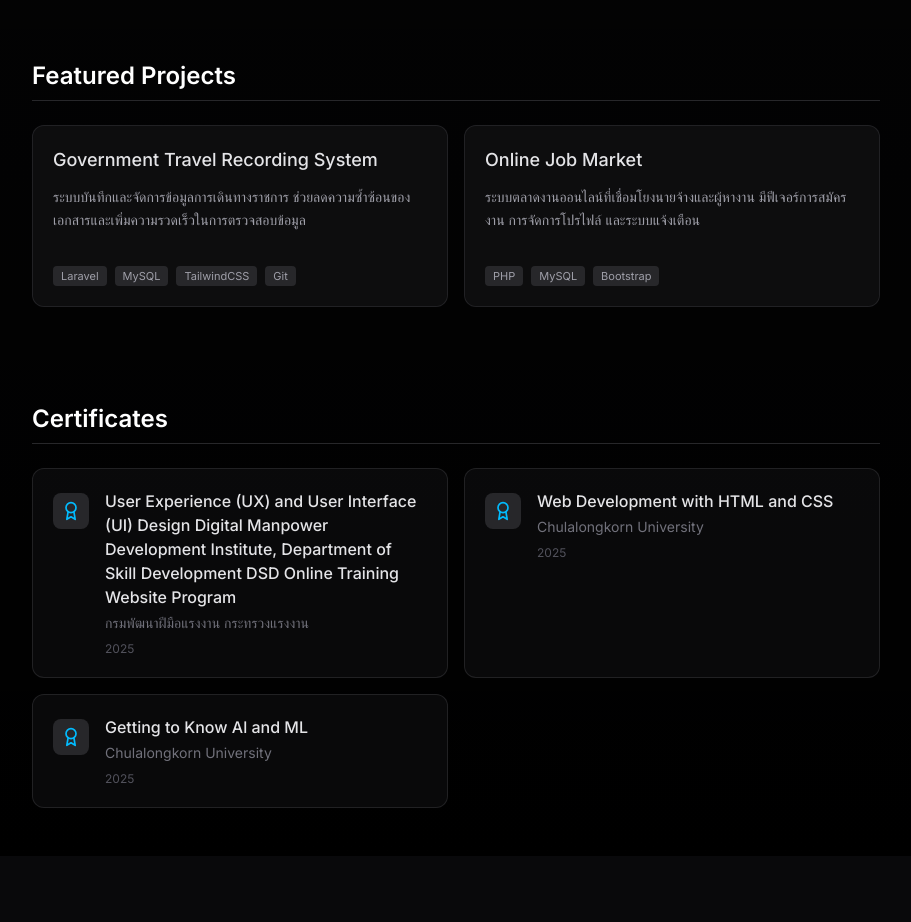
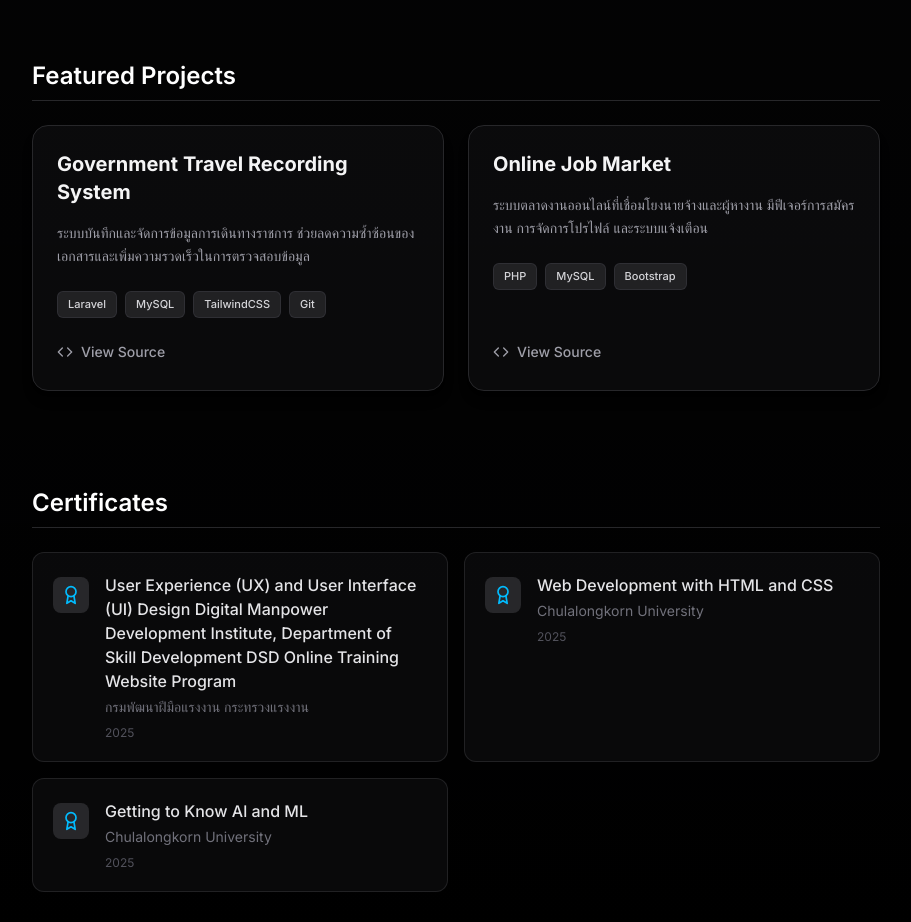
Before and after one commit to NaiKII-lab/Resume, a Next.js app: page / in a window 1280 px wide. Shown: the part 2120-3042 px from the top of the page, without its empty margins (184-1095 px from the left). Before the commit the page ends 2976 px from the top, so only its background shows below. Built offline with nearby package versions, Linux system fonts and the light colour scheme.

Commit message:
edit Projects

```diff
--- a/components/Projects.tsx
+++ b/components/Projects.tsx
@@ -4,30 +4,68 @@ export default function Projects() {
       title: "Government Travel Recording System",
       description: "ระบบบันทึกและจัดการข้อมูลการเดินทางราชการ ช่วยลดความซ้ำซ้อนของเอกสารและเพิ่มความรวดเร็วในการตรวจสอบข้อมูล",
       tags: ["Laravel", "MySQL", "TailwindCSS", "Git"],
+      link: "https://github.com/NaiKII-lab/odpc9_recording_system"
     },
     {
       title: "Online Job Market",
       description: "ระบบตลาดงานออนไลน์ที่เชื่อมโยงนายจ้างและผู้หางาน มีฟีเจอร์การสมัครงาน การจัดการโปรไฟล์ และระบบแจ้งเตือน",
       tags: ["PHP", "MySQL", "Bootstrap"],
+      link: "https://github.com/NaiKII-lab/Online-Job-Market-website"
     }
   ];
+
+  const CodeIcon = ({ className }: { className?: string }) => (
+    <svg viewBox="0 0 24 24" fill="none" stroke="currentColor" strokeWidth="2" strokeLinecap="round" strokeLinejoin="round" className={className}>
+      <polyline points="16 18 22 12 16 6" />
+      <polyline points="8 6 2 12 8 18" />
+    </svg>
+  );
 
   return (
     <section className="space-y-6">
       <h2 className="text-2xl font-semibold border-b border-zinc-800 pb-2">Featured Projects</h2>
-      <div className="grid grid-cols-1 md:grid-cols-2 gap-4">
+
+      <div className="grid grid-cols-1 md:grid-cols-2 gap-6">
         {projects.map((project, index) => (
-          <div key={index} className="p-5 bg-zinc-900/50 border border-zinc-800/80 rounded-xl hover:border-zinc-700 transition space-y-3">
-            <h3 className="font-medium text-lg text-zinc-200">{project.title}</h3>
-            <p className="text-sm text-zinc-400 leading-relaxed min-h-[60px]">
+          <div
+            key={index}
+            className="group flex flex-col justify-between p-6 bg-zinc-900/40 border border-zinc-800 rounded-2xl hover:border-zinc-500 transition-all duration-300 shadow-lg"
+          >
+            <div className="space-y-4">
+              <div className="space-y-1">
+                <h3 className="font-bold text-xl text-zinc-100 group-hover:text-sky-400 transition-colors">
+                  {project.title}
+                </h3>
+                <p className="text-xs font-mono text-zinc-500">{project.subtitle}</p>
+              </div>
+
+              <p className="text-sm text-zinc-400 leading-relaxed">
                 {project.description}
               </p>
+
               <div className="flex flex-wrap gap-2 pt-2">
                 {project.tags.map((tag) => (
-                <span key={tag} className="text-[11px] bg-zinc-800 text-zinc-400 px-2 py-0.5 rounded">
+                  <span
+                    key={tag}
+                    className="text-[11px] font-medium bg-zinc-800/80 text-zinc-300 px-2.5 py-1 rounded-md border border-zinc-700/50"
+                  >
                     {tag}
                   </span>
                 ))}
+              </div>
+            </div>
+
+            {/* ส่วนปุ่มลิงก์ด้านล่างของการ์ด */}
+            <div className="pt-6 mt-auto">
+              <a
+                href={project.link}
+                target="_blank"
+                rel="noopener noreferrer"
+                className="inline-flex items-center space-x-2 text-sm font-medium text-zinc-400 hover:text-white transition-colors"
+              >
+                <CodeIcon className="w-4 h-4" />
+                <span>View Source</span>
+              </a>
             </div>
           </div>
         ))}
```
Lines whose indentation alone changed are shown as unchanged.
